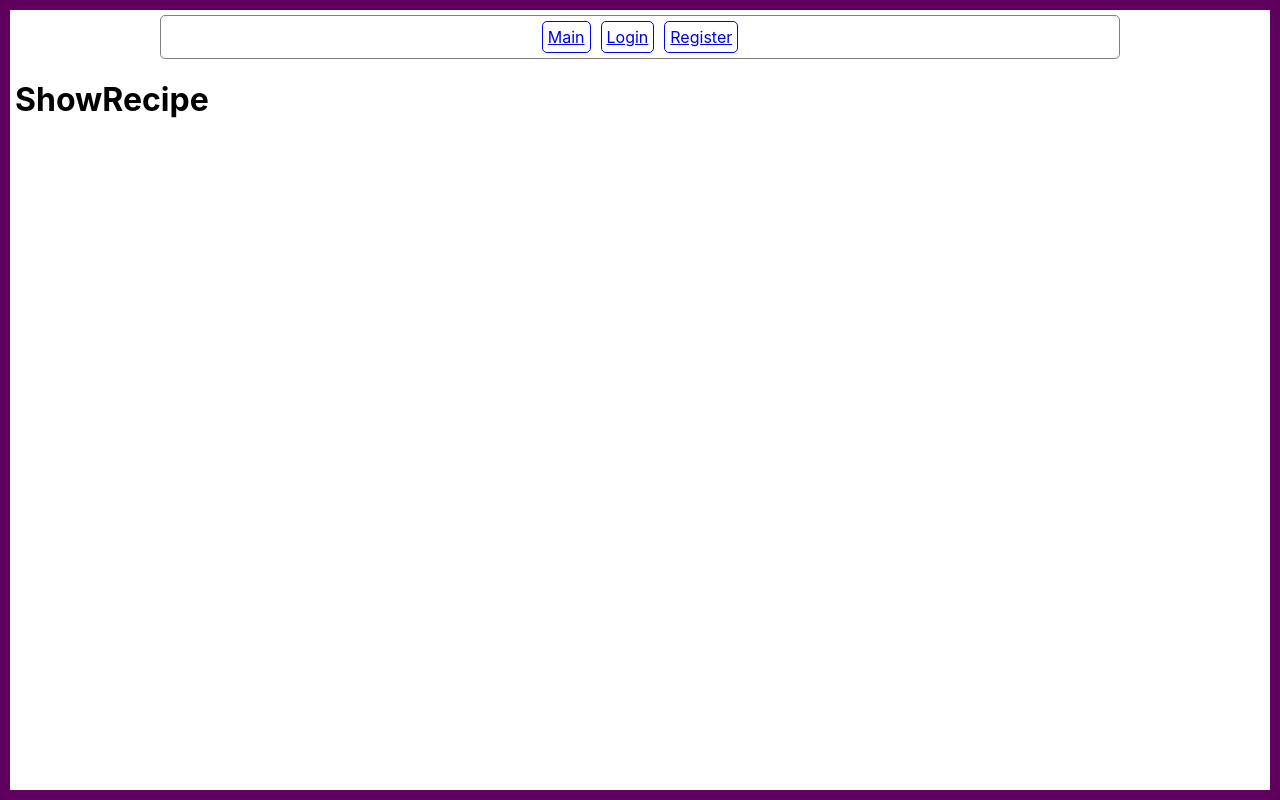
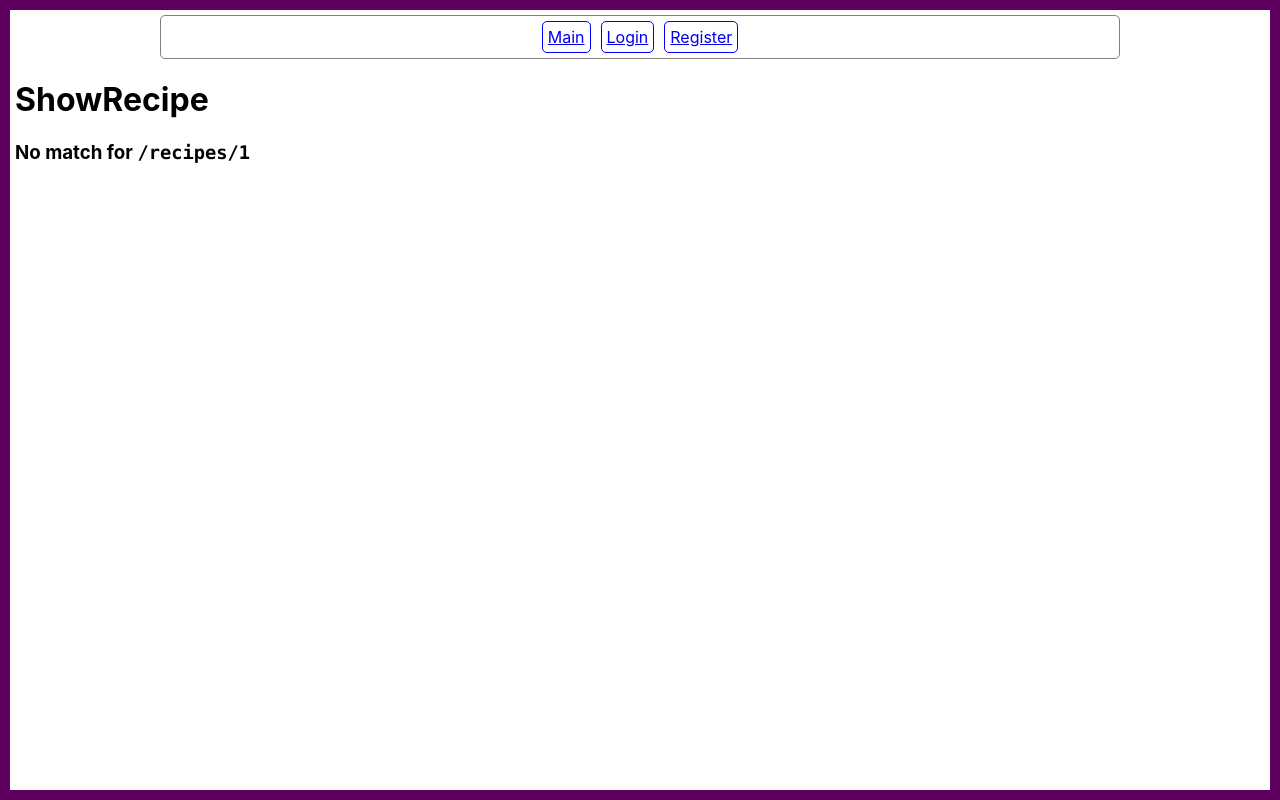
Before and after one commit to royemosby/RecipeBook, a React (Create React App) app in the folder recipe-book-frontend/: page /recipes/1 in a window 1280 px wide. Built offline with nearby package versions, Linux system fonts and the light colour scheme.

Commit message:
adds nomatch to ShowRecipe

```diff
--- a/recipe-book-frontend/src/recipes/ShowRecipe.js
+++ b/recipe-book-frontend/src/recipes/ShowRecipe.js
@@ -6,7 +6,7 @@ class ShowRecipe extends Component {
     return (
       <div>
         <h1>ShowRecipe</h1>
-        {/* {<NoMatch/>} */}
+        {<NoMatch />}
       </div>
     )
   }
```
